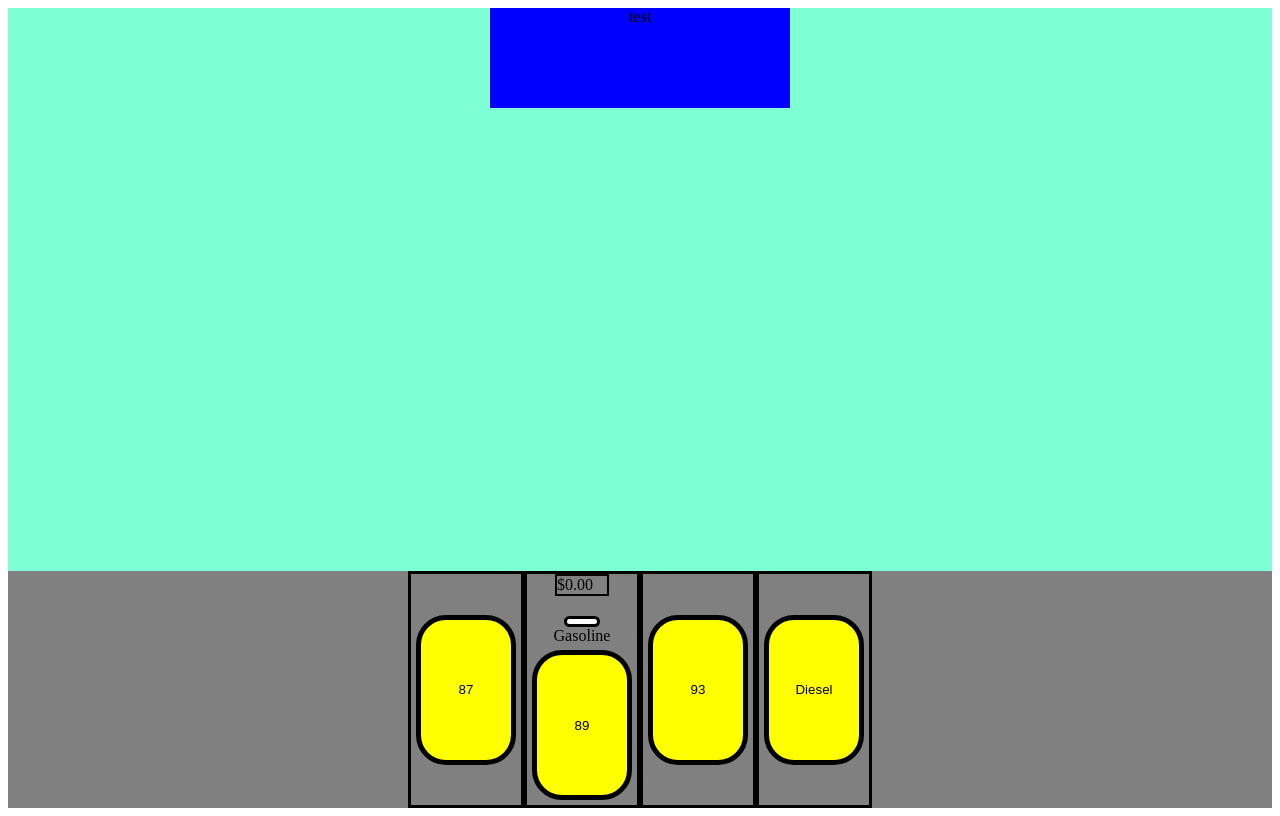
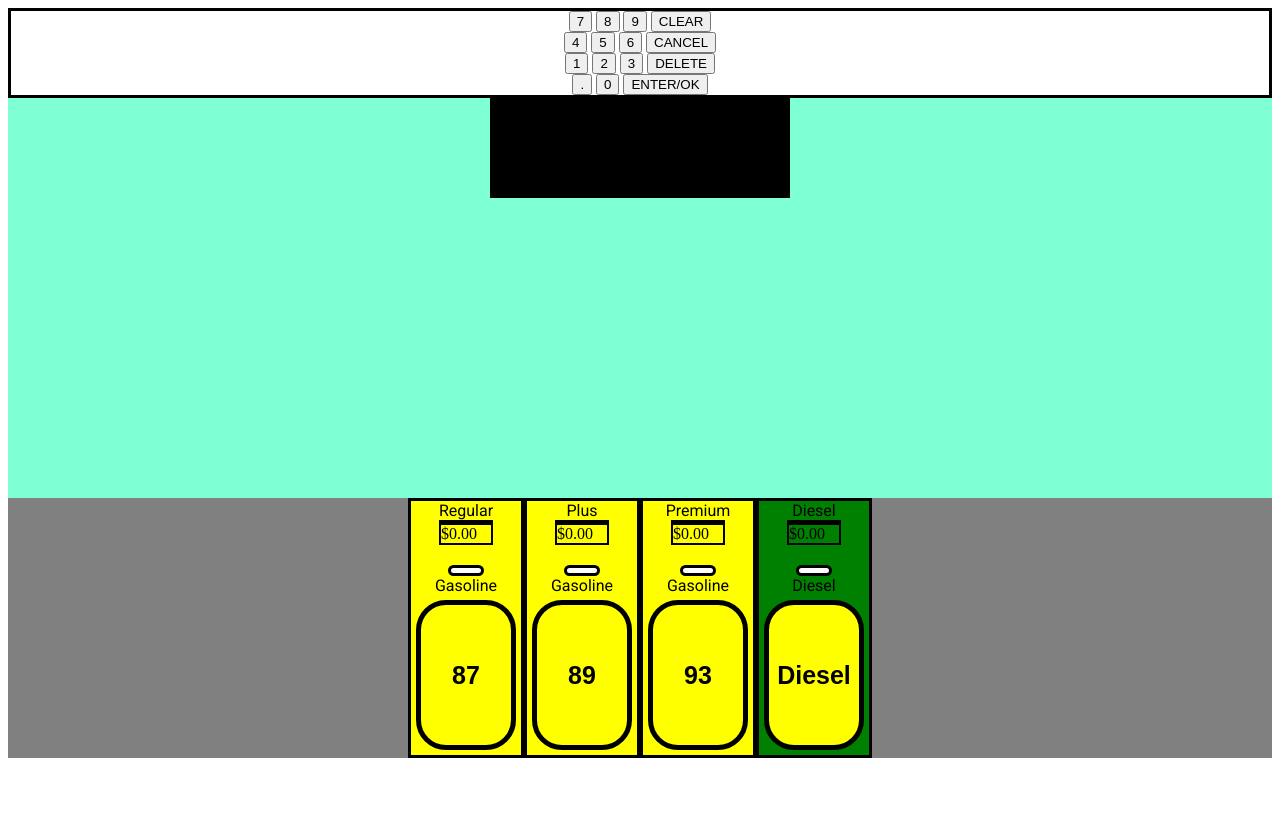
Before and after one commit to gasPumpSimulator/gasPump, a plain HTML site: page index.html in a window 1280 px wide. Drawn offline with Linux system fonts and the light colour scheme; a web font is replaced by a local one.

Commit message:
added keypad and colors

```diff
--- a/index.html
+++ b/index.html
@@ -6,29 +6,75 @@
     <meta name="viewport" content="width=device-width, initial-scale=1.0">
     <link rel="stylesheet" href="styles.css";>
     <title>Document</title>
-
+    <link href="https://fonts.googleapis.com/css2?family=Roboto:wght@100;400&display=swap" rel="stylesheet">
+    <link href="https://www.1001fonts.com/digital-7-font.html" rel="stylesheet">
+    <script src="script.js" defer></script>
 </head>
 <body>
+    <div class="btnContainer">
 
+
+        <div class="buttonGroup">
+          <button class="btns" id="7" onclick="addToEquation('7')">7</button>
+          <button class="btns" id="8" onclick="addToEquation('8')">8</button>
+          <button class="btns" id="9" onclick="addToEquation('9')">9</button>
+          <button class="btns" id="C" onclick="clearAll()">CLEAR</button>
+
+        </div>
+
+        <div class="buttonGroup"  >
+          <button class="btns" id="4" onclick="addToEquation('4')">4</button>
+          <button class="btns" id="5" onclick="addToEquation('5')">5</button>
+          <button class="btns" id="6" onclick="addToEquation('6')">6</button>
+          <button class="btns" id="C" onclick="clearAll()">CANCEL</button>
+        </div>
+
+        <div class="buttonGroup"  >
+          <button class="btns" id="1" onclick="addToEquation('1')">1</button>
+          <button class="btns" id="2" onclick="addToEquation('2')">2</button>
+          <button class="btns" id="3" onclick="addToEquation('3')">3</button>
+          <button class="btns" id="D" onclick="deleteEntry()">DELETE</button>
+        </div>
+
+        <div class="buttonGroup" >
+          <button class="btns" id="period" onclick="addToEquation('.')">.</button>
+          <button class="btns" id="0" onclick="addToEquation('0')">0</button>
+          <button class="btns" id="=" onclick="compute()">ENTER/OK</button>
+        </div>
+      </div>
     <div class="screen">
         <lable class="output">test</lable>
     </div>
     <div class="button_container">
     <div class="button_group">
-        <button class="gas_buttons">87</button>
+        <label class="gasName">Regular</label>
+        <lable class="price">$0.00</lable>
+        <div id="87gas" class="light"></div>
+        <div class="gasType">Gasoline</div>
+        <button class="gas_buttons" onclick="changeColor('87gas')">87</button>
     </div>
     <div class="button_group">
+        <label class="gasName">Plus</label>
         <lable class="price">$0.00</lable>
-        <div class="light"></div>
+        <div id="89Gas" class="light"></div>
         <div class="gasType">Gasoline</div>
-        <button class="gas_buttons">89</button>
+        <button class="gas_buttons" onclick="changeColor('89Gas')">89</button>
     </div>
     <div class="button_group">
-        <button class="gas_buttons">93</button>
+        <label class="gasName">Premium</label>
+        <lable class="price">$0.00</lable>
+        <div id="93Gas" class="light"></div>
+        <div class="gasType">Gasoline</div>
+        <button class="gas_buttons" onclick="changeColor('93Gas')">93</button>
     </div>
-    <div class="button_group">
-        <button class="gas_buttons">Diesel</button>
+    <div class="button_group diesel">
+        <label class="gasName">Diesel</label>
+        <lable class="price">$0.00</lable>
+        <div id="dieselGas" class="light"></div>
+        <div class="gasType">Diesel</div>
+        <button class="gas_buttons" onclick="changeColor('dieselGas')">Diesel</button>
     </div>
+
     </div>
     <footer></footer>
 </body>
--- /dev/null
+++ b/script.js
@@ -0,0 +1,15 @@
+
+function changeColor(input)
+{
+    document.getElementById(input).style.backgroundColor = 'red';
+
+    if(document.getElementById('87Gas').style.backgroundColor === 'red');
+    {
+        return;
+    }
+
+    document.getElementById(input).style.backgroundColor = 'red';
+    document.getElementById('89Gas').style.backgroundColor = 'red';
+    document.getElementById('93Gas').style.backgroundColor = 'red';
+    document.getElementById('dieselGas').style.backgroundColor = 'red';
+}
--- a/styles.css
+++ b/styles.css
@@ -1,4 +1,5 @@
 body {
+    font-family: 'Roboto', sans-serif;
     display: flex;
     flex-direction: column;
     min-height: 100vh;
@@ -12,7 +13,7 @@ body {
 .output {
     display: flex;
     justify-content: center;
-    background-color: blue;
+    background-color: black;
     width: 300px;
     height: 100px;
 }
@@ -27,6 +28,7 @@ body {
     flex-direction: column;
     justify-content: center;
     align-items: center;
+    background-color: yellow;
 }
 .gas_buttons {
     flex-grow: 0;
@@ -36,6 +38,13 @@ body {
     background-color: yellow;
     border: 5px solid black;
     margin: 5px;
+    font-weight: bold;
+    font-size: 25px;
+}
+
+.gas_buttons:active {
+    box-shadow: 0 1px #666;
+    transform: translateY(2px);
 }
 .light {
     width: 30px;
@@ -45,12 +54,24 @@ body {
     border-radius: 20px;
 }
 .price {
+    font-family: 'Digital-7 Regular';
     border: solid;
     border: 2px solid black;
+    border-top: 5px solid black;
     width: 50px;
-    margin-bottom:  20px;
+    margin-bottom: 20px;
 
 }
-.footer {
-    height: 20px;
+.diesel {
+    background-color: green;
 }
+.btnContainer {
+    display: flex;
+    flex-direction: column;
+    justify-content: center;
+    align-items: center;
+    border: solid;
+}
+footer {
+    height: 50px;
+}
```
